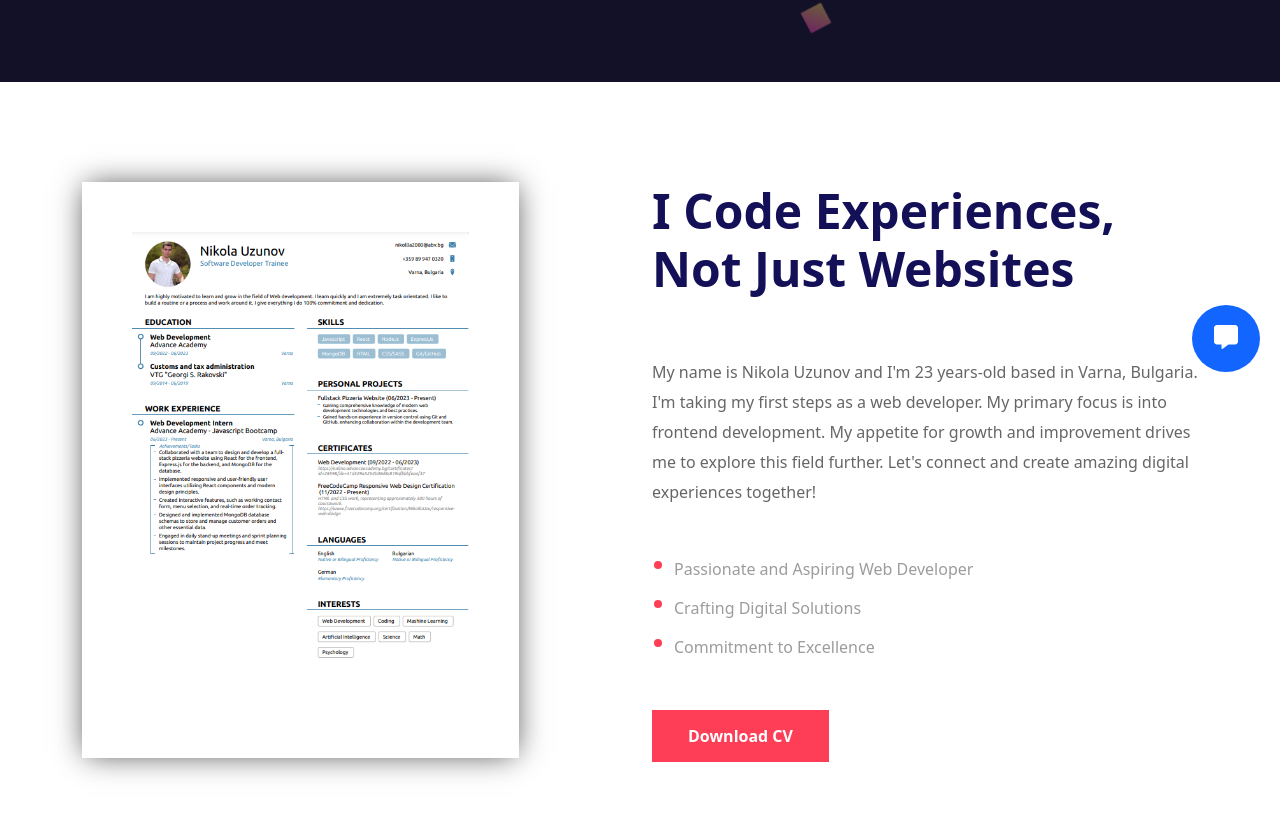
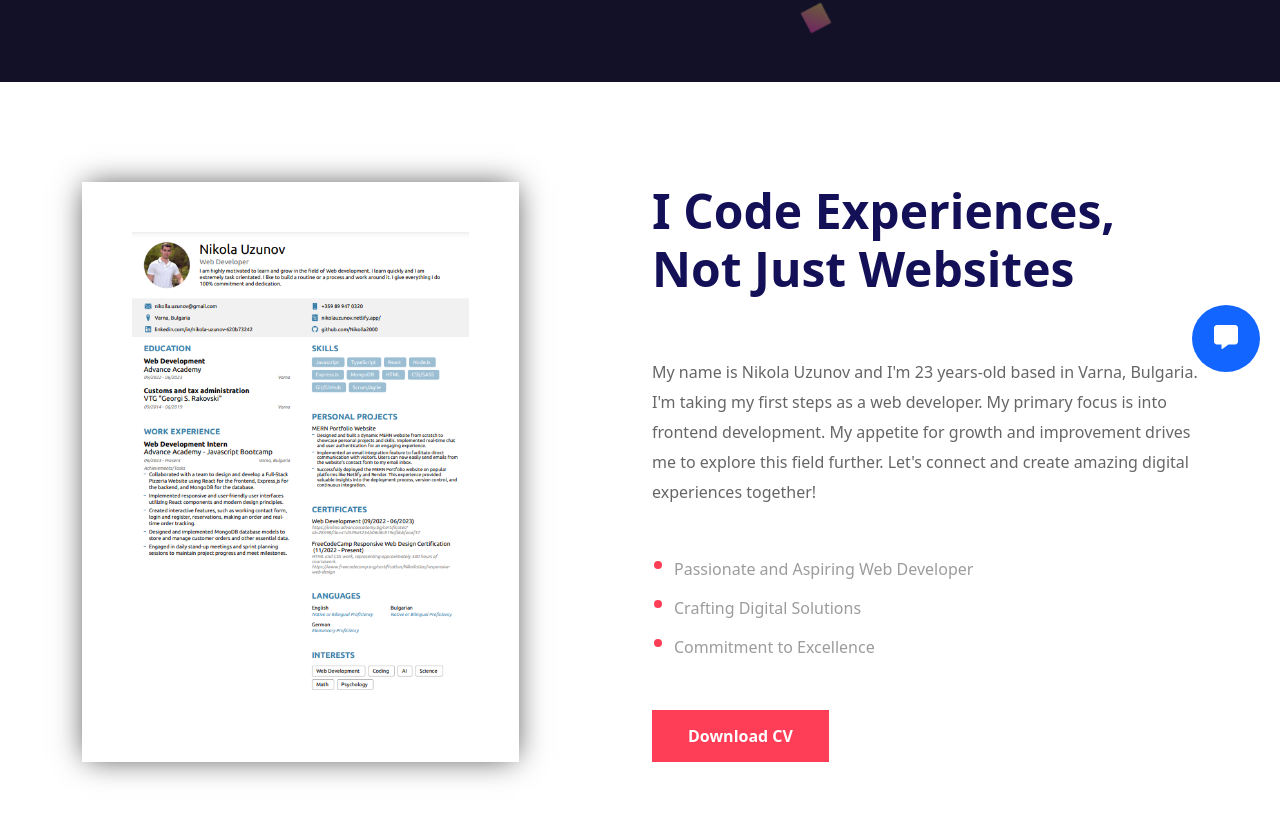
Before and after one commit to Nikolla2000/React-Portfolio-Website, a React (Vite) app in the folder client/: page /about in a window 1280 px wide. Shown: the part 408-1224 px from the top of the page. Built offline with nearby package versions, Linux system fonts and the light colour scheme.

Commit message:
Updated my CV in the about page

```diff
--- a/client/src/Components/CV/CvSection.jsx
+++ b/client/src/Components/CV/CvSection.jsx
@@ -8,7 +8,7 @@ const CvSection = () => {
                 <Row>
                     <Col lg={6} md={6}>
                         <div className="cv-image-wrapper">
-                            <img src="/images/cv.png" alt="My Resume"/>
+                            <img src="/images/cv-2.png" alt="My Resume"/>
                         </div>
                     </Col>
                     <Col lg={6} md={6}>
```
Also changed, not shown: client/public/images/cv-2.png (added), 1 other file (tests, documents, lock files or other folders).
